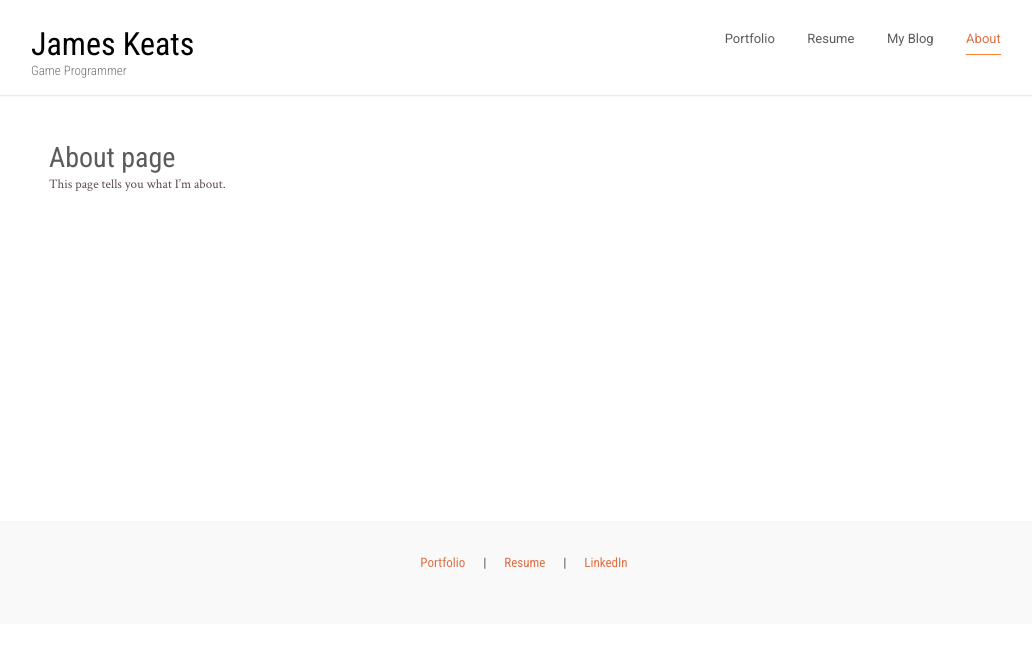
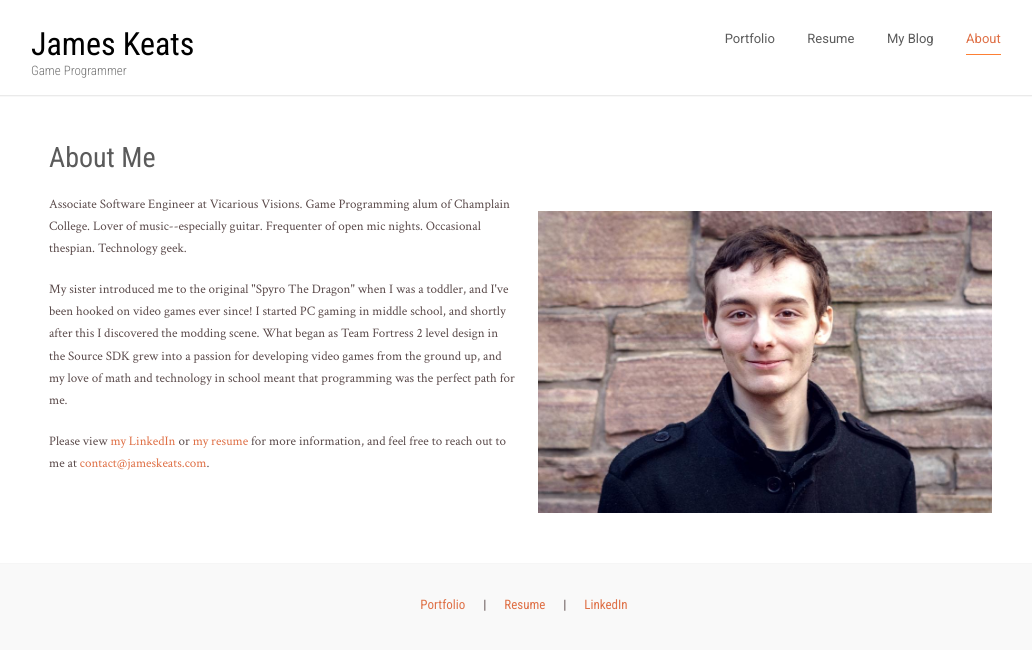
Before and after one commit to growlitheharpo/growlitheharpo.github.io, a Jekyll site: the page built from about.html, in a window 1280 px wide. Shown: the top 650 px of the page, without its empty margins (116-1148 px from the left). Built offline with Jekyll 4.4.1, drawn with Linux system fonts in a browser that asks for light colours.

Commit message:
Add (real) about me page

```diff
--- /dev/null
+++ b/_data/about/about.json
@@ -0,0 +1,5 @@
+[
+    "Associate Software Engineer at Vicarious Visions. Game Programming alum of Champlain College. Lover of music--especially guitar. Frequenter of open mic nights. Occasional thespian. Technology geek.",
+    "My sister introduced me to the original \"Spyro The Dragon\" when I was a toddler, and I've been hooked on video games ever since! I started PC gaming in middle school, and shortly after this I discovered the modding scene. What began as Team Fortress 2 level design in the Source SDK grew into a passion for developing video games from the ground up, and my love of math and technology in school meant that programming was the perfect path for me.",
+    "Please view <a href=\"https://www.linkedin.com/in/jameskeatscc2018/\" rel=\"nofollow\">my LinkedIn</a> or <a href=\"/resume.html\">my resume</a> for more information, and feel free to reach out to me at <a href=\"mailto:contact@jameskeats.com?subject=About%2BMe%2B%7C%2BMore%2BInformation\" rel=\"nofollow\" title=\"contact@jameskeats.com\">contact@jameskeats.com</a>."
+]
--- a/_sass/containers.scss
+++ b/_sass/containers.scss
@@ -32,6 +32,10 @@ $col-percent: 100% / 12;
   height: 400px;
 }
 
+.mobile-hide {
+  display: none;
+}
+
 @media only screen and (min-width: 600px) {
   /* For tablets: */
   .col-s-0 {width: 0px;}
@@ -50,6 +54,7 @@ $col-percent: 100% / 12;
   .float-left-s {float: left;}
   .float-right-s {float:right;}
   .resume-container {height: 800px;}
+  .mobile-hide { display: inline; }
 }
 
 @media only screen and (min-width: 768px) {
@@ -70,6 +75,7 @@ $col-percent: 100% / 12;
   .float-left-lg {float:left;}
   .float-right-lg {float:right;}
   .resume-container {height: 1100px;}
+  .mobile-hide { display: inline; }
 }
 
 .mainContentWidth {
--- /dev/null
+++ b/about.html
@@ -0,0 +1,25 @@
+---
+title: James Keats - Game Programmer
+layout: default
+picture: "/assets/img/about/me.jpg"
+---
+<div class="elementTextWrapper">
+    <h1>About Me</h1>
+</div>
+<div class="contentBlock">
+    <div class="columns">
+        <div class="col-6 col-s-12">
+            {% for block in site.data.about.about %}
+            <div class="elementTextWrapper">
+                <p>{{ block }}</p>
+            </div>
+            {% endfor %}
+        </div>
+        <div class="col-6 col-s-12">
+            <div class="col-0 col-s-3"><span>&nbsp;</span></div>
+            <div class="col-12 col-s-6">
+                <img style="width: 100%;" src={{page.picture}}></img>
+            </div>
+        </div>
+    </div>
+</div>
--- a/about.md
+++ /dev/null
@@ -1,7 +0,0 @@
----
-layout: default
-title: About
----
-# About page
-
-This page tells you what I'm about.
```
Also changed, not shown: assets/img/about/me.jpg (added).
